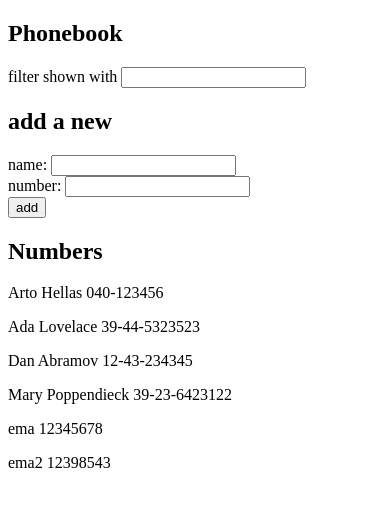
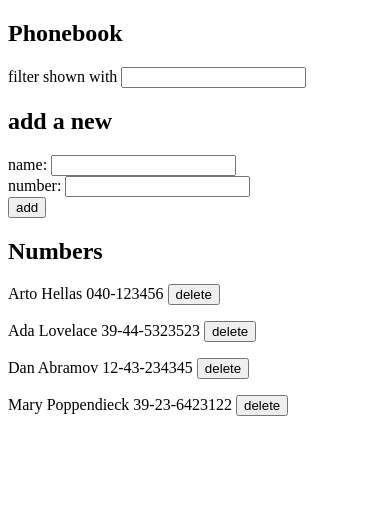
Before and after one commit to emaa95/bootcamp-full-stack-open, a React (Vite) app in the folder part2/phonebook/: page / in a window 390 px wide. Shown: the top 506 px of the page. Built offline with nearby package versions, Linux system fonts and the light colour scheme; data requests are answered from the project's data file.

Commit message:
Exercise 2.14: The Phonebook step 9
done

```diff
--- a/part2/phonebook/db.json
+++ b/part2/phonebook/db.json
@@ -19,16 +19,6 @@
       "name": "Mary Poppendieck",
       "number": "39-23-6423122",
       "id": "4"
-    },
-    {
-      "id": "2247",
-      "name": "ema",
-      "number": "12345678"
-    },
-    {
-      "id": "abcf",
-      "name": "ema2",
-      "number": "12398543"
     }
   ]
 }
--- a/part2/phonebook/src/App.jsx
+++ b/part2/phonebook/src/App.jsx
@@ -41,6 +41,20 @@ const App = () => {
     }
   }
 
+  const removePerson = id => {
+    const personToRemove = persons.find(person=> person.id === id)
+
+    const confirmed = window.confirm(`Delete ${personToRemove.name} ? `)
+
+    if (confirmed) {
+    personService.remove(id).then(() => {
+      setPersons(persons.filter(person => person.id !== id));
+    }).catch(error => {
+      console.error('Error removing person:', error);
+    });
+    }
+  };
+
   const handleNameChange = (event) => {
     setNewName(event.target.value)
   }
@@ -65,7 +79,7 @@ const App = () => {
       <PersonForm newName={newName} newNumber={newNumber} onSubmit={addPerson} handleNameChange={handleNameChange} handleNumberChange={handleNumberChange}/>
       <h2>Numbers</h2>
 
-      <Persons persons={filteredPersons}/>
+      <Persons persons={filteredPersons} removePerson={removePerson}/>
     </div>
   )
 }
--- a/part2/phonebook/src/components/Person.jsx
+++ b/part2/phonebook/src/components/Person.jsx
@@ -1,8 +1,8 @@
 
-const Person = ({person}) => {
+const Person = ({person, removePerson}) => {
    return (
     <div>
-        <p> {person.name} {person.number}</p>
+        <p> {person.name} {person.number} <button onClick={() => removePerson(person.id)}> delete </button></p>
     </div>
    )
 }
--- a/part2/phonebook/src/components/Persons.jsx
+++ b/part2/phonebook/src/components/Persons.jsx
@@ -1,11 +1,11 @@
 import Person from "./Person"
 
-const Persons = ({persons}) => {
+const Persons = ({persons, removePerson}) => {
     return(
         <div>
             {
                 persons.map(person => (
-                    <Person key={person.id} person={person}/>
+                    <Person key={person.id} person={person} removePerson={removePerson}/>
                 ))
             }
         </div>
--- a/part2/phonebook/src/services/persons.js
+++ b/part2/phonebook/src/services/persons.js
@@ -17,8 +17,14 @@ const update = (id, newObject) => {
     return request.then(response => response.data)
 }
 
+const remove = (id) => {
+    const request = axios.delete(`${baseUrl}/${id}`)
+    return request.then(response => response.data)
+}
+
 export default {
     getAll,
     create,
-    update
+    update,
+    remove
 }
```
